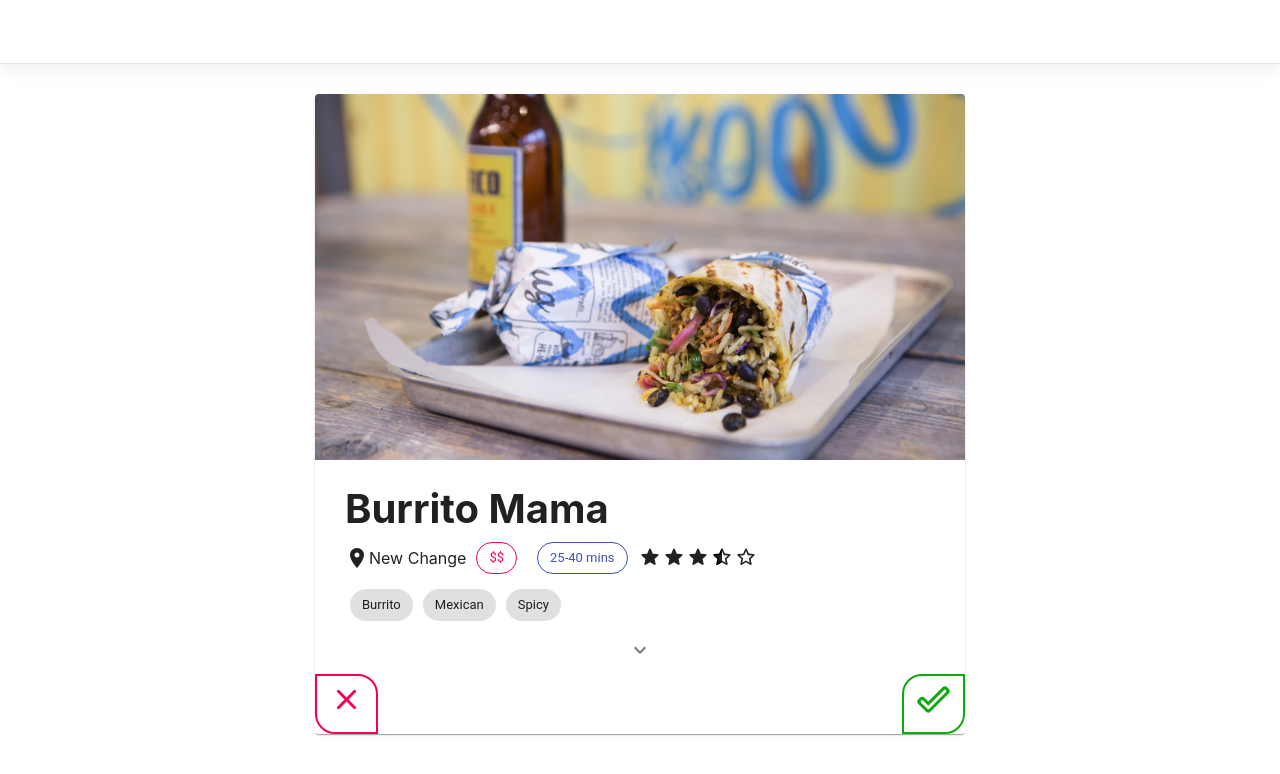
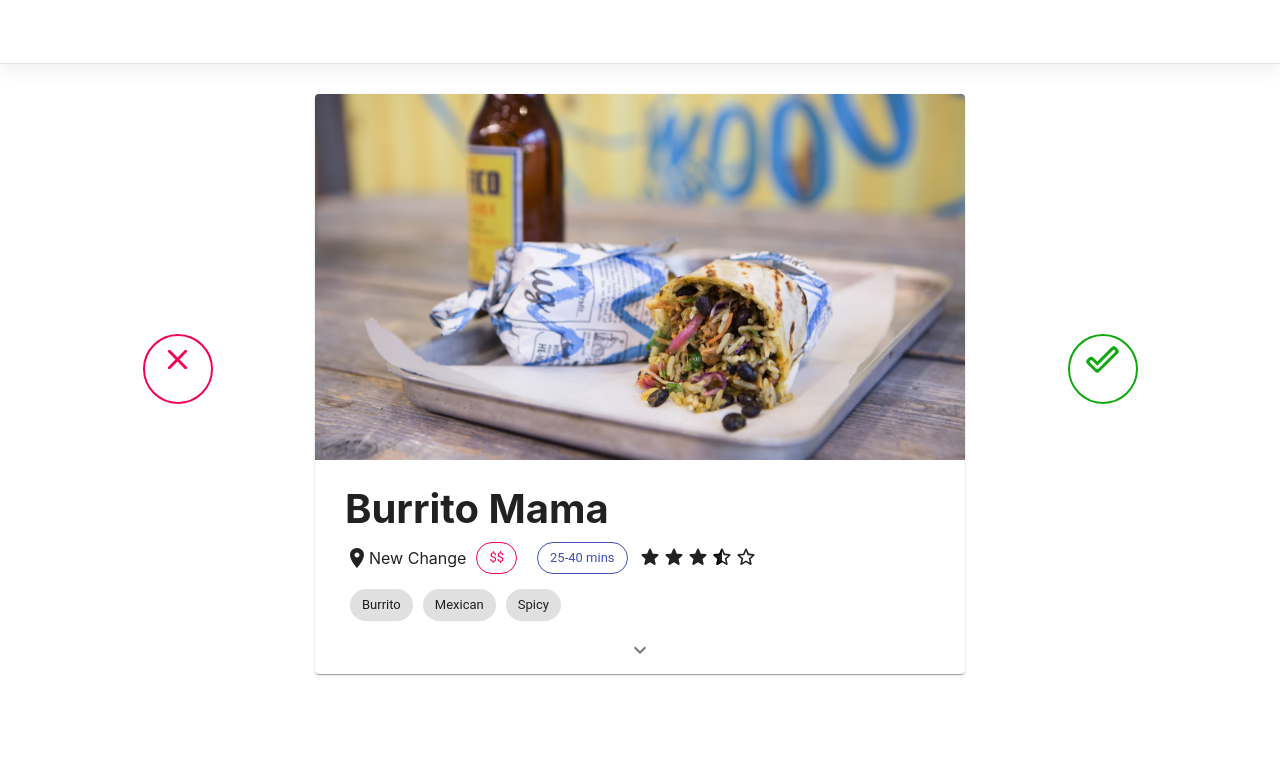
Before and after one commit to chingu-voyages/v14-geckos-team-01, a React (Create React App) app: page / in a window 1280 px wide. Shown: the top 774 px of the page. Built offline with nearby package versions, Linux system fonts and the light colour scheme.

Commit message:
card cycle through butons, skip button working

```diff
--- a/src/App.js
+++ b/src/App.js
@@ -1,17 +1,40 @@
-import React from 'react';
+import React, { useState } from 'react';
 import CardUi from './components/CardUi'
 import NavBar from './components/Navbar';
 import './styles/App.scss';
 import restaurants from './data/restaurants.json';
+import ButtonCycleWrapper from './components/ButtonCycleWrapper';
 
-function deepCopy (data) {
+function App() {
+
+  let [cardCycle, setCardCycle] = useState(ShuffleArr(deepCopy(restaurants)));
+
+  const handleClick = (e) => {
+    const value = e.target.id;
+    if (value === 'skip') {
+      setCardCycle(cardCycle.splice(1, cardCycle.length));
+    }
+    console.log(e.target.id);
+  }
+
+  return (
+    <>
+      <NavBar />
+      <ButtonCycleWrapper handleClick={handleClick}>
+        <CardUi list={cardCycle[0]} />
+      </ButtonCycleWrapper>
+    </>
+  );
+}
+
+export default App;
+
+function deepCopy(data) {
   return JSON.parse(JSON.stringify(data))
 }
 
-function ShuffleArr (input) {
-
+function ShuffleArr(input) {
   for (let i = input.length - 1; i >= 0; i--) {
-
     let randomIndex = Math.floor(Math.random() * (i + 1));
     let itemAtIndex = input[randomIndex];
 
@@ -20,16 +43,3 @@
   }
   return input;
 }
-
-let cardCycle = ShuffleArr(deepCopy(restaurants));
-
-function App() {
-  return (
-    <>
-      <NavBar />
-      <CardUi list={cardCycle} />
-    </>
-  );
-}
-
-export default App;
--- /dev/null
+++ b/src/components/ButtonCycleWrapper.js
@@ -0,0 +1,32 @@
+import React from 'react';
+import {
+    ClearRounded as ClearAllIcon,
+    DoneOutlineRounded as DoneOutlineRoundedIcon
+} from '@material-ui/icons';
+import '../styles/buttonCycleWrapper.scss'
+
+const ButtonCycleWrapper = ({ children, handleClick }) => {
+
+    return (
+        <div className="card-btn-group">
+            <div className="cycle-btn-container">
+                <div className='inner-btn-container'>
+                    <button className="btn btn-decline btn-lg" id='skip' onClick={handleClick} >
+                        <ClearAllIcon fontSize='large' style={{PointerEvent:'none'}} />
+                    </button>
+                </div>
+            </div>
+            {children}
+            <div className="cycle-btn-container">
+                <div className='inner-btn-container'>
+                    <button className="btn btn-accept btn-lg" id='open' onClick={handleClick}>
+                        <DoneOutlineRoundedIcon fontSize="large" style={{PointerEvent:'none'}} />
+                    </button>
+                </div>
+            </div>
+        </div>
+    );
+
+}
+
+export default ButtonCycleWrapper;
--- a/src/components/CardUi.js
+++ b/src/components/CardUi.js
@@ -11,9 +11,7 @@
   StarRounded as StarRoundedIcon,
   Room as RoomIcon,
   ExpandMore as ExpandMoreIcon,
-  StarBorderRounded as StarBorderRoundedIcon,
-  ClearRounded as ClearAllIcon,
-  DoneOutlineRounded as DoneOutlineRoundedIcon
+  StarBorderRounded as StarBorderRoundedIcon
 } from '@material-ui/icons';
 import clsx from 'clsx';
 import Rating from 'react-rating';
@@ -29,7 +27,6 @@
 const CardUi = ({ list }) => {
 
   const [expanded, setExpanded] = useState(false);
-  const [cardIndex, setCardIndex] = useState(0);
 
   const handleExpandClick = () => {
     setExpanded(!expanded);
@@ -41,26 +38,26 @@
         <div className="card-img">
           <CardMedia
             className="card-img-inner"
-            image={process.env.PUBLIC_URL + list[cardIndex].images[0]}
+            image={process.env.PUBLIC_URL + list.images[0]}
             title="nandos"
           />
         </div>
         <div className="card-body">
           <div className="card-title">
             <h1>
-              {capFirstLetter(list[cardIndex].name)}
+              {capFirstLetter(list.name)}
             </h1>
             <div className="short-info">
               <RoomIcon />
               <span>
-                {list[cardIndex].location}
+                {list.location}
               </span>
-              <Chip label={'$'.repeat(list[cardIndex].price)} className="card-cost" color="secondary" size="medium" variant="outlined" />
-              <Chip label={list[cardIndex].waitTime} className="wait-time" color="primary" size="medium" variant="outlined" />
+              <Chip label={'$'.repeat(list.price)} className="card-cost" color="secondary" size="medium" variant="outlined" />
+              <Chip label={list.waitTime} className="wait-time" color="primary" size="medium" variant="outlined" />
               <Rating
                 emptySymbol={<StarBorderRoundedIcon />}
                 fullSymbol={<StarRoundedIcon />}
-                initialRating={list[cardIndex].rating}
+                initialRating={list.rating}
                 readonly
               />
             </div>
@@ -69,7 +66,7 @@
           <div className="info-container">
             <div className="card-row">
               <div className="chip-container">
-                {list[cardIndex].tags.map(x => {
+                {list.tags.map(x => {
                   return <Chip label={capFirstLetter(x)} key={'chip' + x} className="chip" onClick={undefined} clickable={true} />
                 })}
               </div>
@@ -91,17 +88,12 @@
         </div>
         <Collapse in={expanded} timeout="auto" unmountOnExit>
           <CardContent>
-            <h2>{capFirstLetter(list[cardIndex].titleDecription)}</h2>
+            <h2>{capFirstLetter(list.titleDecription)}</h2>
             <p>
-              {list[cardIndex].description}
+              {list.description}
             </p>
           </CardContent>
         </Collapse>
-
-        <div className="card-row card-button-group">
-          <button className="btn btn-decline btn-lg"><ClearAllIcon fontSize='large' /></button>
-          <button className="btn btn-accept btn-lg"><DoneOutlineRoundedIcon fontSize="large" /></button>
-        </div>
 
       </Card>
     </div>
--- /dev/null
+++ b/src/styles/buttonCycleWrapper.scss
@@ -0,0 +1,90 @@
+
+.card-btn-group {
+    display: flex;
+    justify-content: space-evenly;
+    max-width: 1200px;
+    margin-left:auto;
+    margin-right:auto;
+  }
+
+.cycle-btn-container {
+    max-height: 700px;
+}
+
+.inner-btn-container {
+    height: 100%;
+    display: flex;
+    align-items: center;
+}
+
+  @mixin cycle-buttons {
+    display: flex;
+    justify-content: center;
+    border-radius: 50%;
+    width: 70px;
+    height: 70px;
+    & > svg {
+        pointer-events: none;
+    }
+  }
+
+  .btn {
+    display: inline-block;
+    font-weight: 400;
+    outline: none;
+    color: #212529;
+    text-align: center;
+    vertical-align: middle;
+    -webkit-user-select: none;
+    -moz-user-select: none;
+    -ms-user-select: none;
+    user-select: none;
+    background-color: transparent;
+    border: 1px solid transparent;
+    padding: .375rem .75rem;
+    font-size: 1rem;
+    line-height: 1.5;
+    &-accept {
+        @include cycle-buttons;
+      color: #0ea90e;
+      border: #0ea90e solid 2px;
+      transition: box-shadow 300ms cubic-bezier(0.4, 0, 0.2, 1) 0ms;
+      transition-property: box-shadow;
+      transition-duration: 300ms;
+      transition-timing-function: cubic-bezier(0.4, 0, 0.2, 1);
+      transition-delay: 0ms;
+      &:hover {
+        color: white;
+        background-color: #0ea90e;
+        box-shadow:
+        -6px -4px 28px rgba(71, 105, 169, 0.25),
+        -5px -5px 10px rgba(140, 153, 162, 0.22);
+
+      }
+    }
+    &-decline {
+        @include cycle-buttons;
+      color: #f50057;
+      border: #f50057 solid 2px;
+      transition: box-shadow 300ms cubic-bezier(0.4, 0, 0.2, 1) 0ms;
+      transition-property: box-shadow;
+      transition-duration: 300ms;
+      transition-timing-function: cubic-bezier(0.4, 0, 0.2, 1);
+      transition-delay: 0ms;
+      &:hover {
+        color: white;
+        background-color: #f50057;
+        box-shadow:
+        -6px -4px 28px rgba(71, 105, 169, 0.25),
+        -5px -5px 10px rgba(140, 153, 162, 0.22);
+
+      }
+    }
+    &-circle {
+      border-radius: 50%;
+    }
+    &-lg {
+      font-size: 1.3rem!important;
+      font-weight: 700;
+    }
+  }
--- a/src/styles/cardUi.scss
+++ b/src/styles/cardUi.scss
@@ -1,6 +1,7 @@
 @import '_vars.scss';
 
 .main-card {
+  width: 100%;
   box-shadow:
     0px 2px 1px -1px rgba(112, 128, 138, 0.2),
     0px 1px 1px 0px rgba(139, 159, 167, 0.14),
@@ -16,9 +17,9 @@
 }
 
 .card-container {
+  display: flex;
+  width: 100%;
   max-width: 650px;
-  margin-left: auto;
-  margin-right: auto;
   margin-top:30px;
 }
 
@@ -113,78 +114,3 @@
   flex-basis: 100%;
   height: 0;
 }
-
-.card-button-group {
-  justify-content: space-between;
-}
-
-.btn {
-  display: inline-block;
-  font-weight: 400;
-  outline: none;
-  color: #212529;
-  text-align: center;
-  vertical-align: middle;
-  -webkit-user-select: none;
-  -moz-user-select: none;
-  -ms-user-select: none;
-  user-select: none;
-  background-color: transparent;
-  border: 1px solid transparent;
-  padding: .375rem .75rem;
-  font-size: 1rem;
-  line-height: 1.5;
-  &-accept {
-    color: #0ea90e;
-    border: #0ea90e solid 2px;
-    // width: 80px;
-    // height: 80px;
-    // position: relative;
-    // bottom: -10px;
-    // right: -40px;
-    border-radius: 20px 0;
-    transition: box-shadow 300ms cubic-bezier(0.4, 0, 0.2, 1) 0ms;
-    transition-property: box-shadow;
-    transition-duration: 300ms;
-    transition-timing-function: cubic-bezier(0.4, 0, 0.2, 1);
-    transition-delay: 0ms;
-    &:hover {
-      color: white;
-      background-color: #0ea90e;
-      box-shadow:
-      -6px -4px 28px rgba(71, 105, 169, 0.25),
-      -5px -5px 10px rgba(140, 153, 162, 0.22);
-
-    }
-  }
-  &-decline {
-    color: #f50057;
-    border: #f50057 solid 2px;
-    // width: 80px;
-    // height: 80px;
-    // position: relative;
-    // bottom: -10px;
-    // left: -40px
-    border-radius: 0px 20px;
-    transition: box-shadow 300ms cubic-bezier(0.4, 0, 0.2, 1) 0ms;
-    transition-property: box-shadow;
-    transition-duration: 300ms;
-    transition-timing-function: cubic-bezier(0.4, 0, 0.2, 1);
-    transition-delay: 0ms;
-    &:hover {
-      color: white;
-      background-color: #f50057;
-      box-shadow:
-      -6px -4px 28px rgba(71, 105, 169, 0.25),
-      -5px -5px 10px rgba(140, 153, 162, 0.22);
-
-    }
-  }
-  &-circle {
-    border-radius: 50%;
-  }
-  &-lg {
-    font-size: 1.3rem!important;
-    font-weight: 700;
-  }
-}
```
